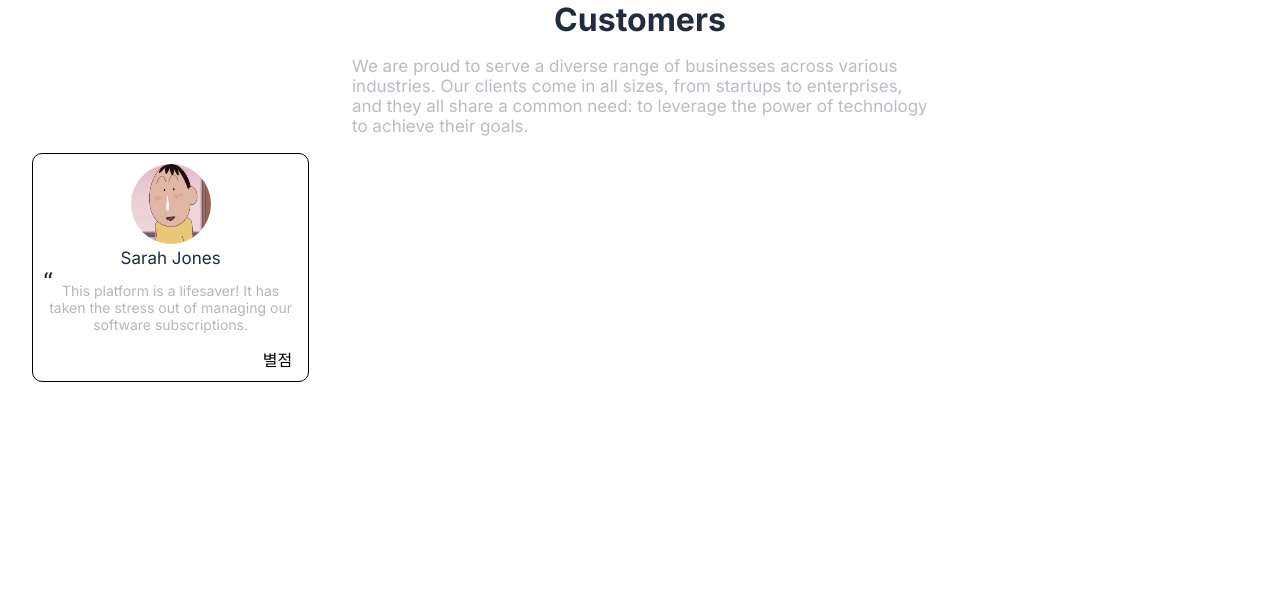
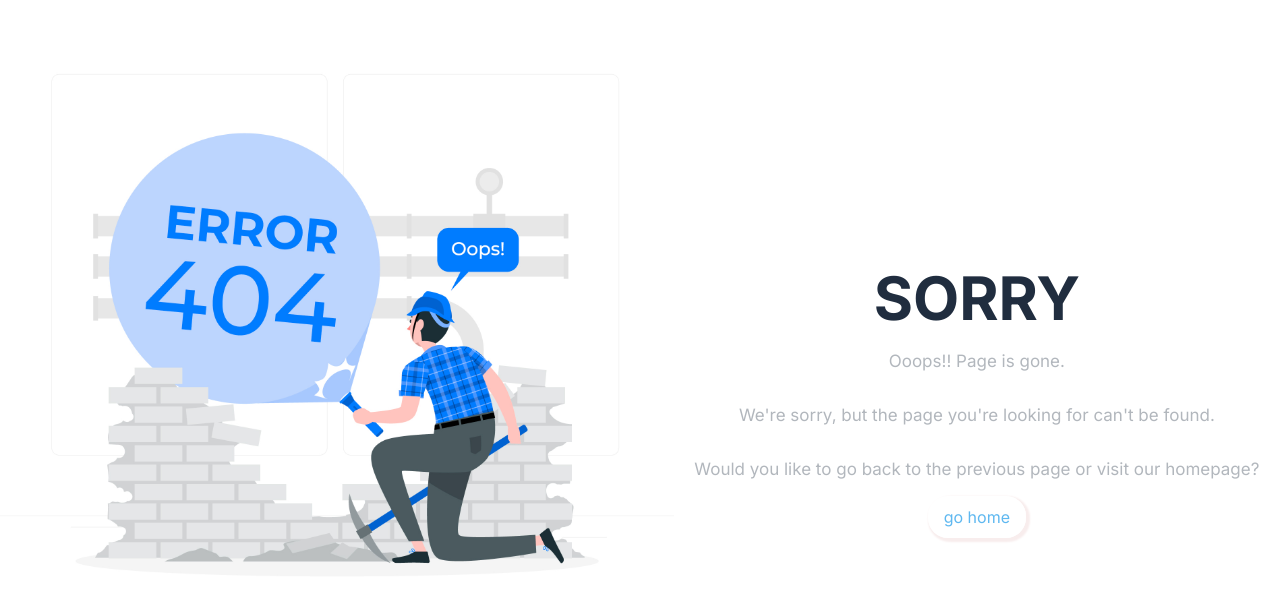
Before and after one commit to ThomasKim93/greenProject1, a Next.js app: page / in a window 1280 px wide. Shown: the top 602 px of the page. Built offline with nearby package versions, Linux system fonts and the light colour scheme.

Commit message:
error page 추가

```diff
--- a/app/component/Error.js
+++ b/app/component/Error.js
@@ -1,11 +1,24 @@
 import React from 'react'
-import error from '../pages/404page/404page.module.scss';
+import style from '../pages/404page/404page.module.scss';
 
 
 function Error() {
   return (
     <>
+      <section className={style.error_section}>
+        <article>
+        <div className={style.error_img}>
+        </div>
 
+          <div className={style.error_contents}>
+          <span><strong>SORRY</strong></span>
+          <p>Ooops!! Page is gone.</p>
+          <p>We're sorry, but the page you're looking for can't be found. </p>
+          <p> Would you like to go back to the previous page or visit our homepage? </p>
+          <a href='#'>go home</a>
+          </div>
+        </article>
+      </section>
     </>
   )
 }
--- a/app/page.js
+++ b/app/page.js
@@ -3,14 +3,16 @@ import Aboutus from './component/Aboutus'
 import Blogs from './component/Blogs'
 import Customer from './component/Customer'
 import Solution from './component/Solution'
+import Error from './component/Error'
 
 export default function Home() {
   return (
     <>
     {/* <Aboutus/> */}
-    <Customer/>
+    {/* <Customer/> */}
     {/* <Blogs/>
     <Solution/> */}
+    <Error/>
     </>
   )
 }
--- a/app/pages/404page/404page.module.scss
+++ b/app/pages/404page/404page.module.scss
@@ -0,0 +1,45 @@
+.error_section {
+    article {
+        display: flex;
+        align-items: center;
+
+        .error_img {
+            width: 100%;
+            height: 100vh;
+            background: url('../../../public/error/error.jpg');
+            background-repeat: no-repeat;
+            background-size: contain;
+            overflow: hidden;
+        }
+        .error_contents {
+            display: flex;
+            flex-direction: column;
+            align-items: center;
+            width: 90%;
+            margin: 0 auto;
+            span {
+                font-size: 60px;
+                color: #202D3F;
+            }
+            p{
+                font-size: 17px;
+                color: #B2B7BD;
+            }
+            a {
+                padding: 10px 15px;
+                border: 1px solid white;
+                border-radius: 20px;
+                color: #5FB8F0;
+                box-shadow: 2px 2px 2px 2px #f8eded;;
+                transition: 0.5s;
+                &:hover{
+                background-color: #5FB8F0;
+                border: 1px solid #5FB8F0;
+                color: white;
+                box-shadow: none;
+            }
+            }
+        }
+
+    }
+}
```
Also changed, not shown: app/component/Customer.js (line endings or trailing spaces), public/error/1.jpg (added), public/error/error.jpg (added).
